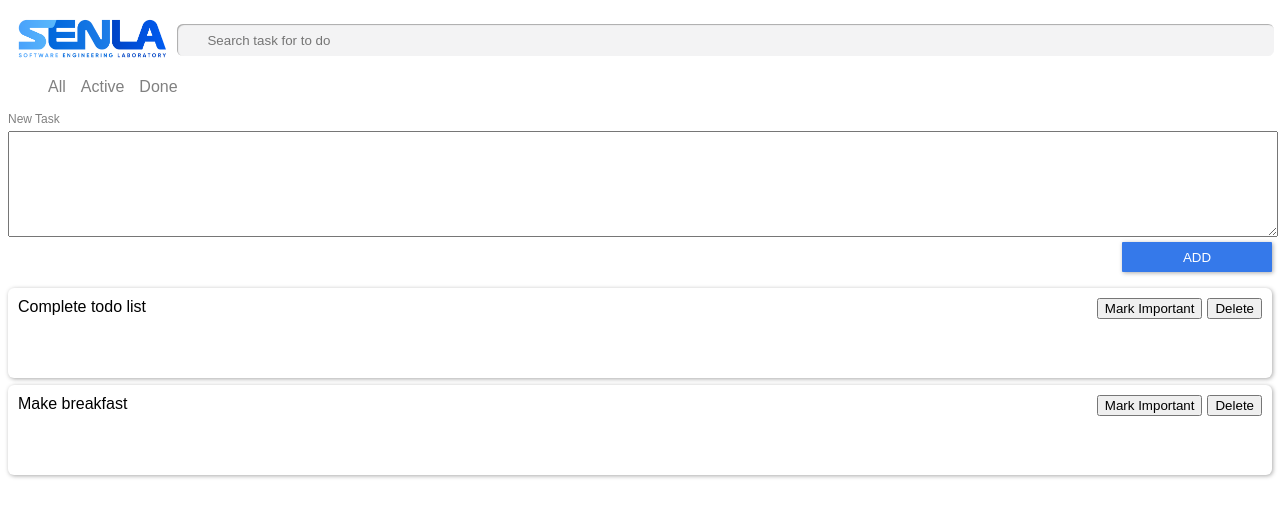
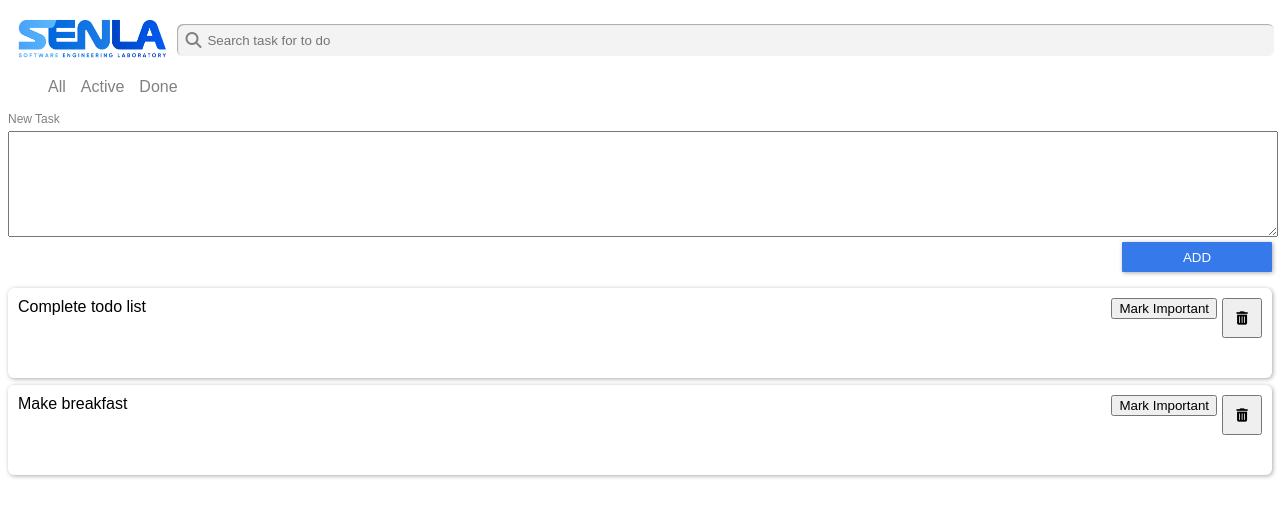
Before and after one commit to OKkeyO/SummerPractice2026_ToDoList, a website: page index.html in a window 1280 px wide. Drawn offline with Linux system fonts and the light colour scheme; no server answers.

Commit message:
Add icons from fontawesome to searchbar and delete button in task list

```diff
--- a/index.html
+++ b/index.html
@@ -7,6 +7,7 @@
     <meta http-equiv="X-UA-Compatible" content="ie=edge">
     <title>ToDoList</title>
 
+    <script src="https://kit.fontawesome.com/bcc2fd2fa3.js" crossorigin="anonymous"></script>
     <link rel="stylesheet" href="style.css">
     <script src="script.js" defer></script>
 </head>
@@ -17,6 +18,7 @@
             <img src="/images/SenlaLogo.png" alt="Senla Logo" class="logo">
         </div>
         <form class="searchbar" action="/search">
+            <i class="fa-solid fa-magnifying-glass"></i>
             <label>
                 <input class="searchbar__input" type="text" name="search" placeholder="Search task for to do">
             </label>
@@ -44,14 +46,18 @@
                         <span>Complete todo list</span>
                     </div>
                     <button class="task_important">Mark Important</button>
-                    <button class="task_delete">Delete</button>
+                    <button class="task_delete">
+                        <i class="fa-solid fa-trash-can"></i>
+                    </button>
                 </li>
                 <li class="task">
                     <div class="task_info">
                         <span>Make breakfast</span>
                     </div>
                     <button class="task_important">Mark Important</button>
-                    <button class="task_delete">Delete</button>
+                    <button class="task_delete">
+                        <i class="fa-solid fa-trash-can"></i>
+                    </button>
                 </li>
             </ul>
         </div>
--- a/style.css
+++ b/style.css
@@ -23,8 +23,15 @@
 }
 
 .searchbar {
+    position: relative;
     margin-right: 20px;
     width: 100%;
+}
+.fa-magnifying-glass{
+    position: absolute;
+    top: 8px;
+    left: 8px;
+    color: grey;
 }
 .searchbar__input{
     padding-left: 30px;
@@ -116,6 +123,7 @@
 .task_important {
 
 }
-.task_details {
-
+.task_delete {
+    height: 40px;
+    width: 40px ;
 }
```
